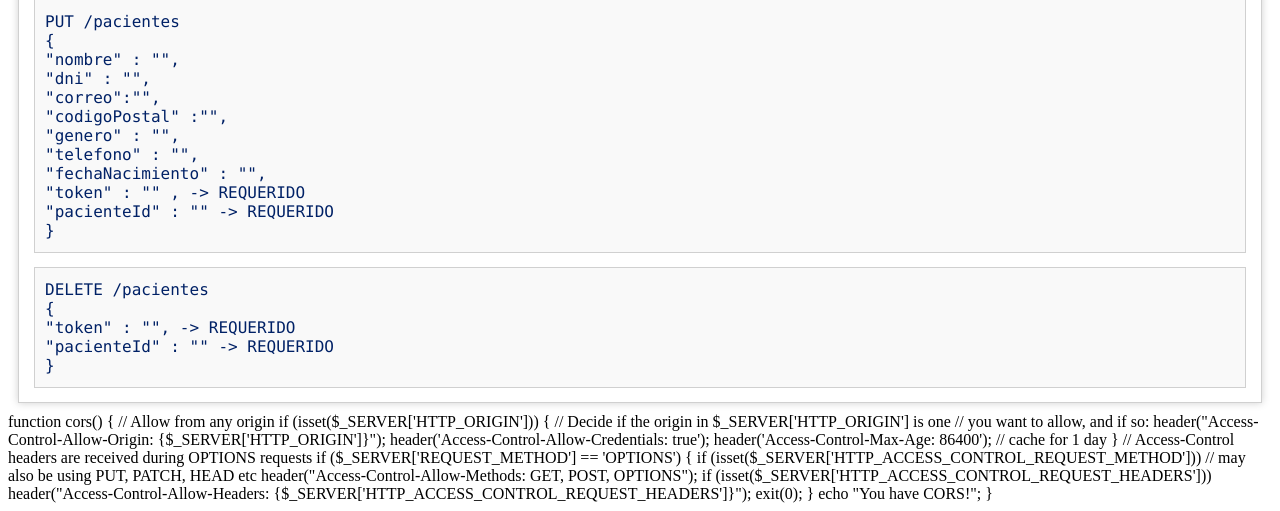
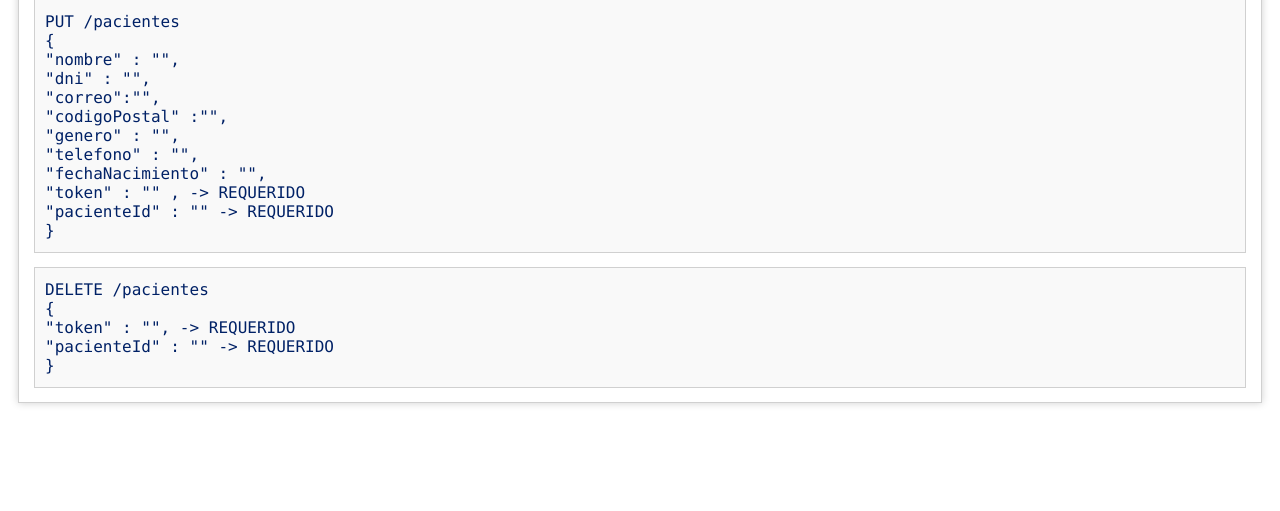
Before and after one commit to ZkbGg/apirest, a PHP site: page / in a window 1280 px wide. Shown: the part 631-1142 px from the top of the page. After the commit the page ends 1037 px from the top, so only its background shows below. Run offline with PHP 8.4, Linux system fonts and the light colour scheme.

Commit message:
Update index.php

```diff
--- a/index.php
+++ b/index.php
@@ -96,34 +96,6 @@
 
         </code>
     </div>
-
-
 </div>
-function cors() {
-
-    // Allow from any origin
-    if (isset($_SERVER['HTTP_ORIGIN'])) {
-        // Decide if the origin in $_SERVER['HTTP_ORIGIN'] is one
-        // you want to allow, and if so:
-        header("Access-Control-Allow-Origin: {$_SERVER['HTTP_ORIGIN']}");
-        header('Access-Control-Allow-Credentials: true');
-        header('Access-Control-Max-Age: 86400');    // cache for 1 day
-    }
-
-    // Access-Control headers are received during OPTIONS requests
-    if ($_SERVER['REQUEST_METHOD'] == 'OPTIONS') {
-
-        if (isset($_SERVER['HTTP_ACCESS_CONTROL_REQUEST_METHOD']))
-            // may also be using PUT, PATCH, HEAD etc
-            header("Access-Control-Allow-Methods: GET, POST, OPTIONS");
-
-        if (isset($_SERVER['HTTP_ACCESS_CONTROL_REQUEST_HEADERS']))
-            header("Access-Control-Allow-Headers: {$_SERVER['HTTP_ACCESS_CONTROL_REQUEST_HEADERS']}");
-
-        exit(0);
-    }
-
-    echo "You have CORS!";
-}
 </body>
 </html>
```
